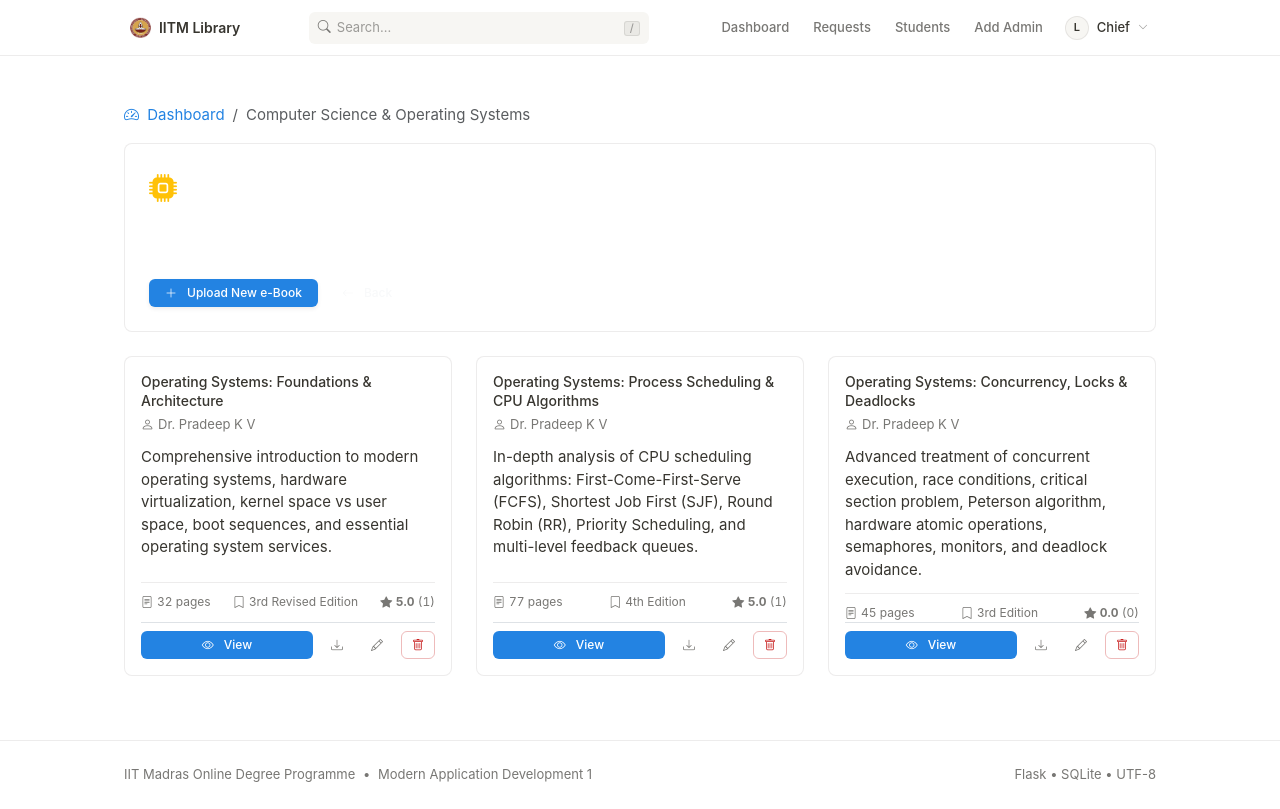
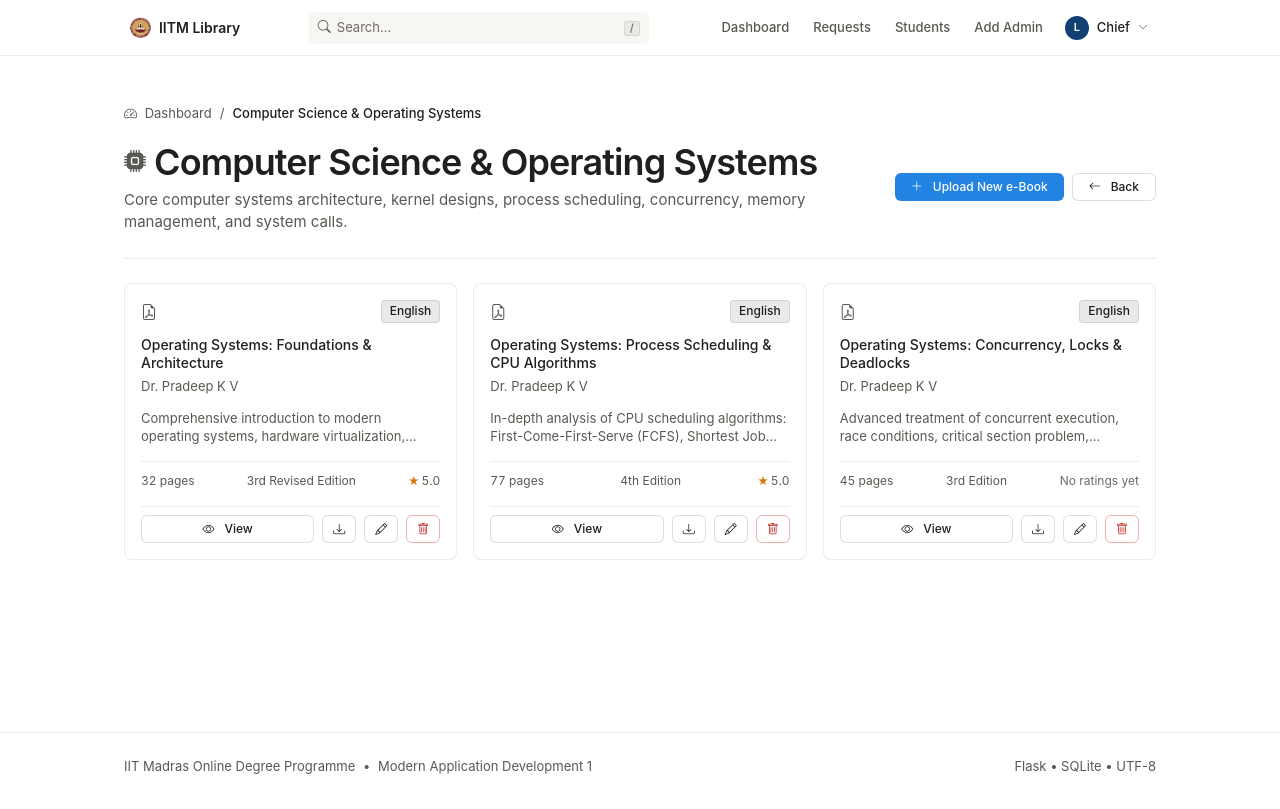
Before and after one commit to Totto1403/Library-Management-System, a Flask app: page /section_books/1 in a window 1280 px wide. After the commit the page ends 774 px from the top, so only its background shows below. Run offline with Flask 3, Linux system fonts and the light colour scheme; a user stored in the database is signed in.

Commit message:
Enhance typography contrast and resolve font-background merging issues across all views

```diff
--- a/Code/static/style.css
+++ b/Code/static/style.css
@@ -13,35 +13,40 @@
     --bg-sidebar: #FBFBFA;
     --bg-input: #F7F6F3;
 
-    /* Notion Typography / Ink Hierarchy */
-    --text-primary: #37352F;
-    --text-secondary: #787774;
-    --text-tertiary: #9B9A97;
-    --text-placeholder: #9B9A97;
+    /* Notion Typography / High-Contrast Ink Hierarchy (WCAG AAA Compliant) */
+    --text-primary: #201F1D;
+    --text-secondary: #5A5852;
+    --text-tertiary: #6E6B65;
+    --text-placeholder: #787774;
 
     /* Hairline Dividers (1px only) */
     --border-hairline: rgba(55, 53, 47, 0.09);
-    --border-subtle: rgba(55, 53, 47, 0.14);
+    --border-subtle: rgba(55, 53, 47, 0.16);
     --border-focus: #2383E2;
 
     /* Notion Single Accent & Ratings */
     --accent-blue: #2383E2;
     --accent-blue-hover: #1b6ec2;
-    --star-amber: #E9A23B;
+    --star-amber: #D97706;
 
-    /* Notion Soft Pastel Tags */
-    --tag-gray-bg: #E3E2E0;
-    --tag-gray-text: #37352F;
-    --tag-blue-bg: #D3E5EF;
-    --tag-blue-text: #183B56;
-    --tag-green-bg: #DBEDDB;
-    --tag-green-text: #1C3829;
-    --tag-orange-bg: #FADEC9;
-    --tag-orange-text: #49290E;
-    --tag-red-bg: #FFE2DD;
-    --tag-red-text: #5D1715;
-    --tag-yellow-bg: #FDECC8;
-    --tag-yellow-text: #402C1B;
+    /* Brand Fallbacks for Legacy References */
+    --brand-navy-900: #0b2545;
+    --brand-navy-800: #134074;
+    --brand-gold-500: #d97706;
+
+    /* Notion Soft Pastel Tags (High Contrast Ink on Soft Tint) */
+    --tag-gray-bg: #EAE9E7;
+    --tag-gray-text: #201F1D;
+    --tag-blue-bg: #DCEAF4;
+    --tag-blue-text: #0E365C;
+    --tag-green-bg: #DBEEDB;
+    --tag-green-text: #134D27;
+    --tag-orange-bg: #FAE2CE;
+    --tag-orange-text: #6B270C;
+    --tag-red-bg: #FCE0DC;
+    --tag-red-text: #781816;
+    --tag-yellow-bg: #FBECC3;
+    --tag-yellow-text: #633306;
 
     /* Geometry: 6px buttons/inputs, 8px cards, no heavy pill containers */
     --radius-btn: 6px;
@@ -403,14 +408,17 @@ hr, .notion-divider {
     width: 24px;
     height: 24px;
     border-radius: var(--radius-avatar);
-    background-color: var(--bg-subtle);
-    border: 1px solid var(--border-hairline);
-    color: var(--text-primary);
+    background-color: #134074 !important;
+    border: 1px solid rgba(19, 64, 116, 0.2);
+    color: #FFFFFF !important;
     font-size: 11px;
     font-weight: 600;
-    display: flex;
+    display: inline-flex;
     align-items: center;
     justify-content: center;
+    flex-shrink: 0;
+    line-height: 1;
+    text-transform: uppercase;
 }
 
 .notion-dropdown-menu {
@@ -480,31 +488,42 @@ hr, .notion-divider {
 
 /* Ghost Button: Transparent, Gray Hover Fill */
 .btn-ghost,
-.btn-notion-ghost,
-.btn-outline-secondary {
+.btn-notion-ghost {
     background-color: transparent !important;
     color: var(--text-secondary) !important;
     border: none !important;
 }
 .btn-ghost:hover,
-.btn-notion-ghost:hover,
-.btn-outline-secondary:hover {
+.btn-notion-ghost:hover {
     background-color: var(--bg-hover) !important;
     color: var(--text-primary) !important;
 }
 
 /* Subtle Outlined Secondary Button */
+.btn-outline-secondary,
 .btn-outline-primary,
 .btn-notion-secondary {
-    background-color: transparent !important;
+    background-color: var(--bg-canvas) !important;
     color: var(--text-primary) !important;
     border: 1px solid var(--border-subtle) !important;
 }
+.btn-outline-secondary:hover,
 .btn-outline-primary:hover,
 .btn-notion-secondary:hover {
     background-color: var(--bg-hover) !important;
     color: var(--text-primary) !important;
-    border-color: rgba(55, 53, 47, 0.24) !important;
+    border-color: rgba(55, 53, 47, 0.28) !important;
+}
+
+/* Secondary Solid Button */
+.btn-secondary {
+    background-color: var(--tag-gray-bg) !important;
+    color: var(--tag-gray-text) !important;
+    border: 1px solid var(--border-hairline) !important;
+}
+.btn-secondary:hover {
+    background-color: #DAD8D5 !important;
+    color: var(--text-primary) !important;
 }
 
 /* Small Button Variant */
@@ -528,24 +547,47 @@ hr, .notion-divider {
 
 /* Success Button (Subtle green or primary) */
 .btn-success {
-    background-color: #2F7A4D !important;
+    background-color: #1E663B !important;
     color: #FFFFFF !important;
     border: none !important;
 }
 .btn-success:hover {
-    background-color: #24633E !important;
+    background-color: #17522F !important;
+    color: #FFFFFF !important;
 }
 
-/* Danger Button (Subtle red) */
+/* Warning Button */
+.btn-warning {
+    background-color: var(--tag-yellow-bg) !important;
+    color: var(--tag-yellow-text) !important;
+    border: 1px solid rgba(99, 51, 6, 0.2) !important;
+}
+.btn-warning:hover {
+    background-color: #F8DC9B !important;
+    color: #451A03 !important;
+}
+
+/* Danger Solid Button */
+.btn-danger {
+    background-color: #C5221F !important;
+    color: #FFFFFF !important;
+    border: none !important;
+}
+.btn-danger:hover {
+    background-color: #A51A18 !important;
+    color: #FFFFFF !important;
+}
+
+/* Danger Outline Button */
 .btn-outline-danger {
     background-color: transparent !important;
-    color: #C81E1E !important;
-    border: 1px solid rgba(200, 30, 30, 0.3) !important;
+    color: #C5221F !important;
+    border: 1px solid rgba(197, 34, 31, 0.35) !important;
 }
 .btn-outline-danger:hover {
-    background-color: #FDE8E8 !important;
-    color: #9B1C1C !important;
-    border-color: rgba(200, 30, 30, 0.5) !important;
+    background-color: #FCE0DC !important;
+    color: #781816 !important;
+    border-color: rgba(197, 34, 31, 0.6) !important;
 }
 
 /* Disabled State */
@@ -636,10 +678,10 @@ hr, .notion-divider {
     gap: 4px;
     font-size: 12px;
     font-weight: 500;
-    line-height: 1;
-    padding: 3px 7px;
+    line-height: 1.2;
+    padding: 3px 8px;
     border-radius: var(--radius-tag);
-    border: none;
+    border: 1px solid transparent;
     white-space: nowrap;
     text-transform: none;
     letter-spacing: normal;
@@ -648,40 +690,66 @@ hr, .notion-divider {
 .notion-tag-gray, .badge.bg-light, .badge.bg-secondary {
     background-color: var(--tag-gray-bg) !important;
     color: var(--tag-gray-text) !important;
+    border-color: rgba(55, 53, 47, 0.12) !important;
 }
 
 .notion-tag-blue, .badge.bg-primary, .badge.bg-info {
     background-color: var(--tag-blue-bg) !important;
     color: var(--tag-blue-text) !important;
+    border-color: rgba(14, 54, 92, 0.18) !important;
 }
 
 .notion-tag-green, .badge.bg-success {
     background-color: var(--tag-green-bg) !important;
     color: var(--tag-green-text) !important;
+    border-color: rgba(19, 77, 39, 0.18) !important;
 }
 
 .notion-tag-orange, .badge.bg-warning {
     background-color: var(--tag-orange-bg) !important;
     color: var(--tag-orange-text) !important;
+    border-color: rgba(107, 39, 12, 0.18) !important;
 }
 
 .notion-tag-red, .badge.bg-danger {
     background-color: var(--tag-red-bg) !important;
     color: var(--tag-red-text) !important;
+    border-color: rgba(120, 24, 22, 0.18) !important;
 }
 
-/* Urgency Badges */
+.badge.bg-white {
+    background-color: var(--bg-canvas) !important;
+    color: var(--text-primary) !important;
+    border: 1px solid var(--border-subtle) !important;
+}
+
+/* Base Urgency Badges */
+.badge-due {
+    display: inline-flex;
+    align-items: center;
+    gap: 4px;
+    font-size: 12px;
+    font-weight: 500;
+    line-height: 1.2;
+    padding: 3px 8px;
+    border-radius: var(--radius-tag);
+    border: 1px solid transparent;
+    white-space: nowrap;
+}
 .badge-due-safe {
     background-color: var(--tag-green-bg) !important;
     color: var(--tag-green-text) !important;
+    border-color: rgba(19, 77, 39, 0.18) !important;
 }
 .badge-due-warning {
     background-color: var(--tag-yellow-bg) !important;
     color: var(--tag-yellow-text) !important;
+    border-color: rgba(99, 51, 6, 0.18) !important;
 }
 .badge-due-urgent {
     background-color: var(--tag-red-bg) !important;
     color: var(--tag-red-text) !important;
+    border-color: rgba(120, 24, 22, 0.18) !important;
 }
 
 /* ========================================================
@@ -1004,6 +1100,65 @@ hr, .notion-divider {
 }
 
 /* ========================================================
+   MODALS (Clean Notion Dropdown Canvas & Hairlines)
+   ======================================================== */
+
+.modal-content {
+    background-color: var(--bg-canvas) !important;
+    border: 1px solid var(--border-subtle) !important;
+    border-radius: var(--radius-card) !important;
+    box-shadow: var(--shadow-dropdown) !important;
+    color: var(--text-primary) !important;
+}
+
+.modal-header {
+    background-color: var(--bg-canvas) !important;
+    border-bottom: 1px solid var(--border-hairline) !important;
+    padding: 14px 18px !important;
+}
+
+.modal-header .modal-title {
+    color: var(--text-primary) !important;
+    font-size: 16px !important;
+    font-weight: 600 !important;
+}
+
+.modal-body {
+    background-color: var(--bg-canvas) !important;
+    padding: 18px !important;
+    color: var(--text-primary) !important;
+}
+
+.modal-footer {
+    background-color: var(--bg-sidebar) !important;
+    border-top: 1px solid var(--border-hairline) !important;
+    padding: 12px 18px !important;
+}
+
+/* ========================================================
+   BREADCRUMBS
+   ======================================================== */
+
+.breadcrumb {
+    margin-bottom: 0;
+    font-size: 13px;
+}
+.breadcrumb-item a {
+    color: var(--text-secondary) !important;
+    text-decoration: none;
+}
+.breadcrumb-item a:hover {
+    color: var(--text-primary) !important;
+}
+.breadcrumb-item.active {
+    color: var(--text-primary) !important;
+    font-weight: 500;
+}
+.breadcrumb-item + .breadcrumb-item::before {
+    color: var(--text-tertiary);
+}
+
+/* ========================================================
    READER WORKSPACE
    ======================================================== */
 
--- a/Code/templates/section_books.html
+++ b/Code/templates/section_books.html
@@ -13,61 +13,61 @@
     </nav>
 </div>
 
-<!-- Header Card -->
-<div class="card border-0 rounded-3 p-4 mb-4 text-white" style="background: linear-gradient(135deg, #0b2545 0%, #134074 100%); border-bottom: 3px solid #d97706;">
+<!-- Header Section -->
+<div class="mb-4">
     <div class="d-flex flex-wrap justify-content-between align-items-center gap-3">
         <div>
-            <div class="d-flex align-items-center gap-2 mb-2">
-                <i class="bi {{ section.icon }} fs-3 text-warning"></i>
-                <h2 class="fw-bold mb-0 text-white">{{ section.name }}</h2>
+            <div class="d-flex align-items-center gap-2 mb-1">
+                <i class="bi {{ section.icon }} text-secondary" style="font-size: 22px;"></i>
+                <h1 class="notion-h1 mb-0">{{ section.name }}</h1>
             </div>
-            <p class="mb-0 text-white lead" style="color: #e2e8f0; max-width: 800px; font-size: 0.95rem;">
+            <p class="text-secondary mb-0" style="max-width: 720px;">
                 {{ section.description or 'Academic discipline curriculum section.' }}
             </p>
         </div>
         <div class="d-flex gap-2">
-            <button type="button" class="btn btn-gold btn-sm px-3 shadow-sm" data-bs-toggle="modal" data-bs-target="#addBookModal">
+            <button type="button" class="btn btn-notion-primary btn-sm px-3" data-bs-toggle="modal" data-bs-target="#addBookModal">
                 <i class="bi bi-plus-lg me-1"></i> Upload New e-Book
             </button>
-            <a href="{{ url_for('librarian_dashboard') }}" class="btn btn-outline-light btn-sm px-3">
+            <a href="{{ url_for('librarian_dashboard') }}" class="btn btn-outline-secondary btn-sm px-3">
                 <i class="bi bi-arrow-left me-1"></i> Back
             </a>
         </div>
     </div>
 </div>
 
+<hr class="notion-divider">
+
 <!-- e-Books List -->
 {% if books %}
-<div class="row g-4">
+<div class="row g-3">
     {% for book in books %}
     <div class="col-lg-4 col-md-6">
-        <div class="book-card">
-            <div class="book-card-cover">
-                <i class="bi bi-file-earmark-pdf book-icon"></i>
-                <span class="badge bg-light text-dark position-absolute top-0 end-0 m-2">{{ book.language }}</span>
+        <div class="book-card notion-book-card">
+            <div class="book-card-top">
+                <span class="book-card-doc-icon"><i class="bi bi-file-earmark-pdf"></i></span>
+                <span class="notion-tag notion-tag-gray">{{ book.language }}</span>
             </div>
-            <div class="book-card-body">
-                <h5 class="book-card-title">{{ book.title }}</h5>
-                <div class="book-card-author">
-                    <i class="bi bi-person me-1"></i>{{ book.author }}
-                </div>
-                <p class="book-card-desc">
+            <div class="book-card-title" title="{{ book.title }}">{{ book.title }}</div>
+            <div class="book-card-author">{{ book.author }}</div>
+            <p class="text-secondary small mb-3" style="display: -webkit-box; -webkit-line-clamp: 2; -webkit-box-orient: vertical; overflow: hidden; line-height: 1.4;">
                 {{ book.content }}
             </p>
             <div class="book-card-meta">
-                    <span class="tabular-nums"><i class="bi bi-file-text me-1"></i>{{ book.pages }} pages</span>
-                    <span><i class="bi bi-bookmark me-1"></i>{{ book.edition }}</span>
+                <span class="tabular-nums">{{ book.pages }} pages</span>
+                <span>{{ book.edition }}</span>
                 <span>
-                        <span class="star-rating">
-                            <i class="bi bi-star-fill"></i>
-                        </span>
-                        <strong class="tabular-nums">{{ book.average_rating }}</strong> <span class="tabular-nums">({{ book.ratings_count }})</span>
+                    {% if book.ratings_count > 0 %}
+                        <span class="notion-star">★</span><span class="tabular-nums">{{ book.average_rating }}</span>
+                    {% else %}
+                        <span class="text-tertiary">No ratings yet</span>
+                    {% endif %}
                 </span>
             </div>
 
             <!-- Action Toolbar for Librarian -->
-                <div class="d-flex flex-wrap gap-2 mt-auto pt-2 border-top">
-                    <a href="{{ url_for('view_pdf', book_id=book.id) }}" class="btn btn-primary btn-sm flex-grow-1">
+            <div class="d-flex flex-wrap gap-2 mt-3 pt-2 border-top" style="border-color: var(--border-hairline) !important;">
+                <a href="{{ url_for('view_pdf', book_id=book.id) }}" class="btn btn-outline-secondary btn-sm flex-grow-1">
                     <i class="bi bi-eye me-1"></i> View
                 </a>
                 <a href="{{ url_for('download_pdf', book_id=book.id) }}" class="btn btn-outline-secondary btn-sm" title="Download eBook">
@@ -84,14 +84,13 @@
             </div>
         </div>
     </div>
-    </div>
 
     <!-- Edit Book Modal -->
     <div class="modal fade" id="editBookModal{{ book.id }}" tabindex="-1" aria-labelledby="editBookLabel{{ book.id }}" aria-hidden="true">
         <div class="modal-dialog modal-lg">
-            <div class="modal-content rounded-4 border-0 shadow">
-                <div class="modal-header bg-light">
-                    <h5 class="modal-title fw-bold" id="editBookLabel{{ book.id }}">
+            <div class="modal-content">
+                <div class="modal-header">
+                    <h5 class="modal-title" id="editBookLabel{{ book.id }}">
                         Edit e-Book: {{ book.title }}
                     </h5>
                     <button type="button" class="btn-close" data-bs-dismiss="modal" aria-label="Close"></button>
@@ -138,7 +137,7 @@
                             </div>
                         </div>
                     </div>
-                    <div class="modal-footer bg-light">
+                    <div class="modal-footer">
                         <button type="button" class="btn btn-secondary btn-sm" data-bs-dismiss="modal">Cancel</button>
                         <button type="submit" class="btn btn-primary btn-sm px-4">Save Changes</button>
                     </div>
@@ -149,11 +148,11 @@
     {% endfor %}
 </div>
 {% else %}
-<div class="card border-0 shadow-sm p-5 text-center rounded-4 bg-white">
-    <i class="bi bi-file-earmark-plus fs-1 text-muted mb-3"></i>
-    <h4 class="text-secondary">No e-Books in this Section</h4>
-    <p class="text-muted small">Upload courseware and lecture PDFs to populate this academic discipline.</p>
-    <button type="button" class="btn btn-primary btn-sm mx-auto" data-bs-toggle="modal" data-bs-target="#addBookModal">
+<div class="notion-box p-4 text-center my-4">
+    <i class="bi bi-file-earmark-plus fs-3 text-secondary mb-2 d-block"></i>
+    <div class="fw-semibold text-dark mb-1">No e-Books in this Section</div>
+    <div class="text-secondary small mb-3">Upload courseware and lecture PDFs to populate this academic discipline.</div>
+    <button type="button" class="btn btn-notion-primary btn-sm mx-auto" data-bs-toggle="modal" data-bs-target="#addBookModal">
         <i class="bi bi-upload me-1"></i> Upload First e-Book
     </button>
 </div>
@@ -162,9 +161,9 @@
 <!-- Add New Book Modal -->
 <div class="modal fade" id="addBookModal" tabindex="-1" aria-labelledby="addBookModalLabel" aria-hidden="true">
     <div class="modal-dialog modal-lg">
-        <div class="modal-content rounded-4 border-0 shadow">
-            <div class="modal-header bg-light">
-                <h5 class="modal-title fw-bold" id="addBookModalLabel">
+        <div class="modal-content">
+            <div class="modal-header">
+                <h5 class="modal-title" id="addBookModalLabel">
                     <i class="bi bi-cloud-arrow-up-fill text-primary me-2"></i>Upload e-Book to {{ section.name }}
                 </h5>
                 <button type="button" class="btn-close" data-bs-dismiss="modal" aria-label="Close"></button>
@@ -203,7 +202,7 @@
                         </div>
                     </div>
                 </div>
-                <div class="modal-footer bg-light">
+                <div class="modal-footer">
                     <button type="button" class="btn btn-secondary btn-sm" data-bs-dismiss="modal">Cancel</button>
                     <button type="submit" class="btn btn-primary btn-sm px-4">Upload e-Book</button>
                 </div>
```
Also changed, not shown: other parts of Code/static/style.css (+28 -0 lines), Code/templates/error.html (+7 -7 lines), Code/templates/librarian_dashboard.html (+22 -22 lines), Code/templates/librarian_register.html (+18 -20 lines), Code/templates/librarian_request_process.html (+17 -17 lines), Code/templates/librarian_users.html (+6 -6 lines), Code/templates/user_books.html (+19 -21 lines). Lines whose indentation alone changed are shown as unchanged.
